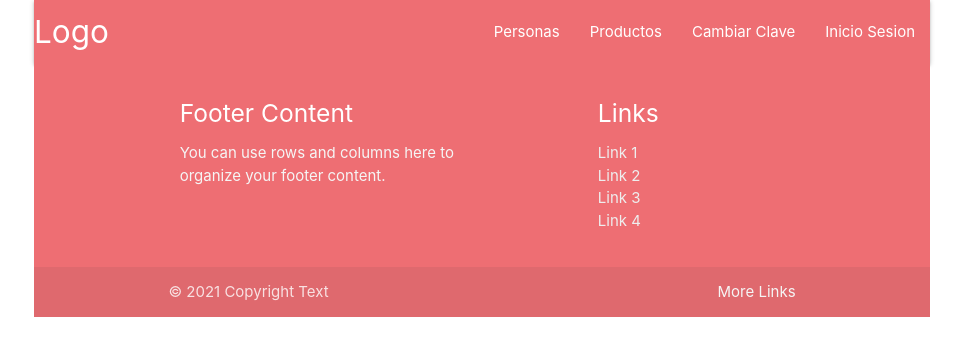
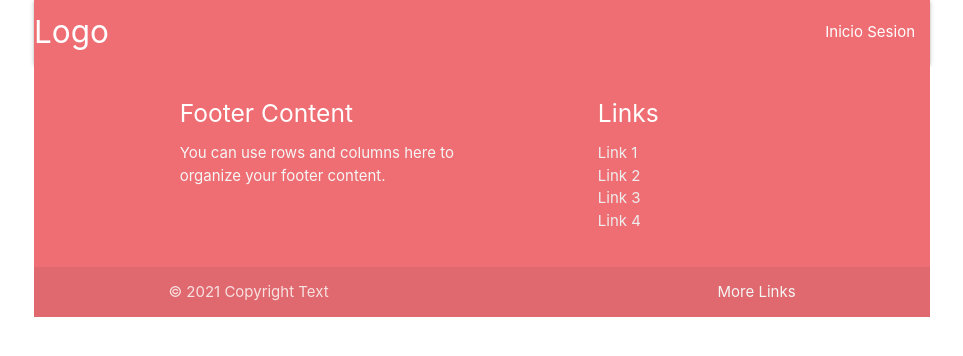
Before and after one commit to carlosflunauc/FrontendAngular, an Angular app: page / in a window 1280 px wide. Shown: the top 356 px of the page, without its empty margins (158-1121 px from the left). Built offline with nearby package versions, Linux system fonts and the light colour scheme.

Commit message:
validacion tk, inicio de sesion, se verifico el crypto-js
Signed-off-by: carlosflunauc <90459421+carlosflunauc@users.noreply.github.com>

```diff
--- a/package.json
+++ b/package.json
@@ -18,7 +18,7 @@
     "@angular/platform-browser": "~13.0.0",
     "@angular/platform-browser-dynamic": "~13.0.0",
     "@angular/router": "~13.0.0",
-    "@types/crypto-js": "^4.0.2",
+    "crypto-js": "^4.1.1",
     "cryptojs": "^2.5.3",
     "materialize-css": "^1.0.0-rc.2",
     "rxjs": "~7.4.0",
@@ -29,6 +29,7 @@
     "@angular-devkit/build-angular": "~13.0.3",
     "@angular/cli": "~13.0.3",
     "@angular/compiler-cli": "~13.0.0",
+    "@types/crypto-js": "^4.0.2",
     "@types/jasmine": "~3.10.0",
     "@types/node": "^12.11.1",
     "jasmine-core": "~3.10.0",
--- a/src/app/app.module.ts
+++ b/src/app/app.module.ts
@@ -7,6 +7,7 @@ import { BannerNavegacionComponent } from './plantilla/banner-navegacion/banner-
 import { FooterComponent } from './plantilla/footer/footer.component';
 import { InicioComponent } from './plantilla/inicio/inicio.component';
 import { ErrorComponent } from './plantilla/error/error.component';
+import { HttpClientModule } from '@angular/common/http';
 
 @NgModule({
   declarations: [
@@ -18,7 +19,8 @@ import { ErrorComponent } from './plantilla/error/error.component';
   ],
   imports: [
     BrowserModule,
-    AppRoutingModule
+    AppRoutingModule,
+    HttpClientModule
   ],
   providers: [],
   bootstrap: [AppComponent]
--- /dev/null
+++ b/src/app/modelos/datos.modelo.ts
@@ -0,0 +1,5 @@
+export class ModeloDatos{
+    id?: String;
+    nombre?: String;
+    correo?: String;
+}
--- /dev/null
+++ b/src/app/modelos/identificar.modelo.ts
@@ -0,0 +1,6 @@
+import { ModeloDatos } from "./datos.modelo";
+
+export class ModeloIdentificar{
+    datos?: ModeloDatos;
+    tk?: String;
+}
--- a/src/app/modulos/seguridad/identificacion/identificacion.component.html
+++ b/src/app/modulos/seguridad/identificacion/identificacion.component.html
@@ -4,7 +4,7 @@
         <div class="card-content">
   <div class="col s12 m6 l4 z-depth-4 card-panel border-radius-6 login-card bg-opacity-8">
 
-<form [formGroup]="fgValidador">
+<form [formGroup]="fgValidador" (ngSubmit)="IdentificarUsuario()">
       <div class="row">
         <div class="input-field col s12">
           <h5 class="ml-4">Iniciar Sesión</h5>
--- a/src/app/plantilla/banner-navegacion/banner-navegacion.component.html
+++ b/src/app/plantilla/banner-navegacion/banner-navegacion.component.html
@@ -3,17 +3,19 @@
       <a routerLink="/inicio" class="brand-logo">Logo</a>
       <a routerLink="/inicio" data-target="mobile-demo" class="sidenav-trigger"><i class="material-icons">menu</i></a>
       <ul class="right hide-on-med-and-down">
-        <li><a routerLink="/administracion/personas">Personas</a></li>
-        <li><a routerLink="/administracion/productos">Productos</a></li>
-        <li><a routerLink="/seguridad/cambio-clave">Cambiar Clave</a></li>
-        <li><a routerLink="/seguridad/identificar">Inicio Sesion</a></li>
+        <li *ngIf="seInicioSesion"><a routerLink="/administracion/personas">Personas</a></li>
+        <li *ngIf="seInicioSesion"><a routerLink="/administracion/productos">Productos</a></li>
+        <li *ngIf="seInicioSesion"><a routerLink="/seguridad/cambio-clave">Cambiar Clave</a></li>
+        <li *ngIf="seInicioSesion"><a routerLink="/seguridad/cerrarSesion">Cerrar Sesion</a></li>
+        <li *ngIf="!seInicioSesion"><a routerLink="/seguridad/identificar">Inicio Sesion</a></li>
       </ul>
     </div>
   </nav>
 
   <ul class="sidenav" id="mobile-demo">
-    <li><a routerLink="/administracion/personas">Personas</a></li>
-        <li><a routerLink="/administracion/productos">Productos</a></li>
-        <li><a routerLink="/seguridad/cambio-clave">Cambiar Clave</a></li>
-        <li><a routerLink="/seguridad/identificar">Inicio Sesion</a></li>
+    <li *ngIf="seInicioSesion"><a routerLink="/administracion/personas">Personas</a></li>
+        <li *ngIf="seInicioSesion"><a routerLink="/administracion/productos">Productos</a></li>
+        <li *ngIf="seInicioSesion"><a routerLink="/seguridad/cambio-clave">Cambiar Clave</a></li>
+        <li *ngIf="seInicioSesion"><a routerLink="/seguridad/cerrarSesion">Cerrar Sesion</a></li>
+        <li *ngIf="!seInicioSesion"><a routerLink="/seguridad/identificar">Inicio Sesion</a></li>
   </ul>
--- a/src/app/plantilla/banner-navegacion/banner-navegacion.component.ts
+++ b/src/app/plantilla/banner-navegacion/banner-navegacion.component.ts
@@ -7,6 +7,8 @@ import { Component, OnInit } from '@angular/core';
 })
 export class BannerNavegacionComponent implements OnInit {
 
+  seInicioSesion: boolean= false;
+
   constructor() { }
 
   ngOnInit(): void {
```
Also changed, not shown: src/app/modulos/seguridad/identificacion/identificacion.component.ts (+12 -4 lines), src/app/servicios/seguridad.service.ts (+39 -1 lines), 1 other file (tests, documents, lock files or other folders).
